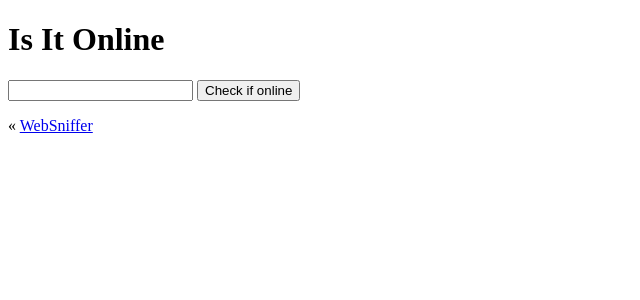
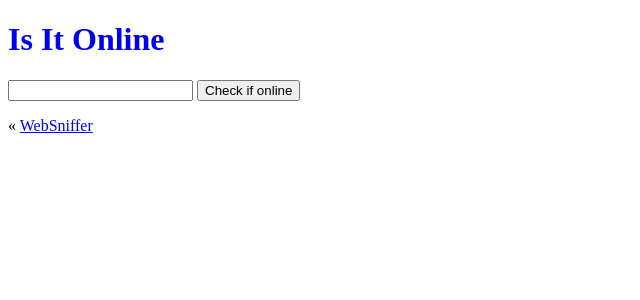
Before and after one commit to WebSnifferHQ/WebSniffer, a SvelteKit app: page /is_it_online in a window 1280 px wide. Shown: the top 300 px of the page, without its empty margins (0-640 px from the left). Built offline with nearby package versions, Linux system fonts and the light colour scheme.

Commit message:
Update +page.svelte

```diff
--- a/src/routes/is_it_online/+page.svelte
+++ b/src/routes/is_it_online/+page.svelte
@@ -20,7 +20,7 @@
     }
 </script>
 
-<h1>Is It Online</h1>
+<h1><a href="/is_it_online" style="text-decoration: none;">Is It Online</a></h1>
 
 <div>
     <form on:submit|preventDefault={checkSite}>
```
